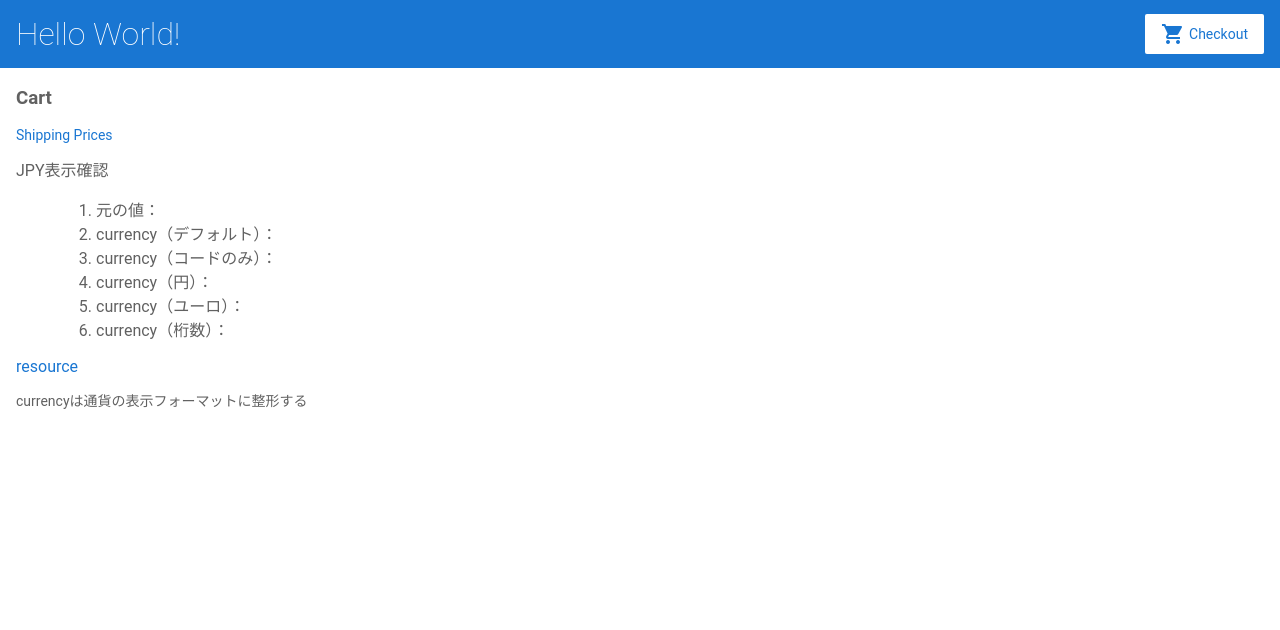
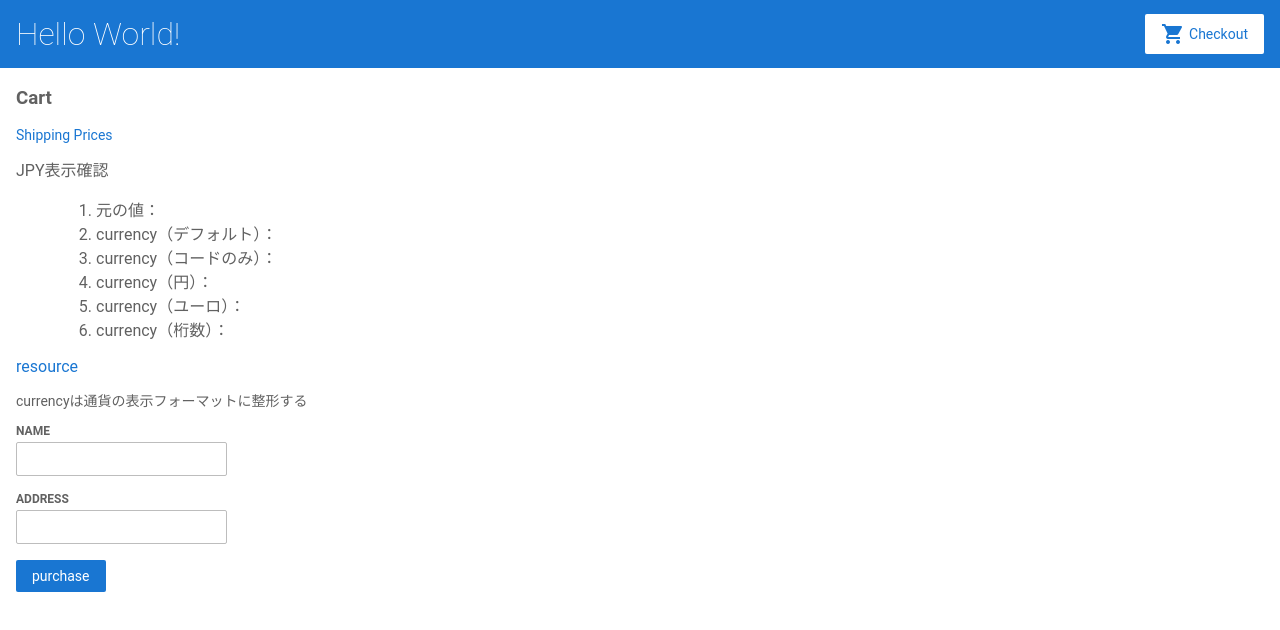
Before and after one commit to svjunic/angular-sizvjh, an Angular app: page /cart in a window 1280 px wide. Shown: the top 630 px of the page. Built offline with nearby package versions, Linux system fonts and the light colour scheme.

Commit message:
3 files modified

```diff
--- a/src/app/cart/cart.component.html
+++ b/src/app/cart/cart.component.html
@@ -29,3 +29,22 @@
 	<a href="https://www.atmarkit.co.jp/ait/articles/1709/25/news121.html" target="_blank">resource</a>
 	<p>currencyは通貨の表示フォーマットに整形する</p>
 </div>
+
+<form [formGroup]="checkoutForm" (ngSubmit)="onSubmit(checkoutForm.value)">
+  <div>
+    <label for="name">
+      Name
+    </label>
+    <input id="name" type="text" formControlName="name">
+  </div>
+
+  <div>
+    <label for="address">
+      Address
+    </label>
+    <input id="address" type="text" formControlName="address">
+  </div>
+
+
+  <button class="button" type="submit">purchase</button>
+</form>
--- a/src/app/cart/cart.component.ts
+++ b/src/app/cart/cart.component.ts
@@ -1,4 +1,6 @@
 import { Component, OnInit } from "@angular/core";
+
+import { FormBuilder } from '@angular/forms';
 
 import { CartService } from "../cart.service";
 
@@ -9,12 +11,30 @@
 })
 export class CartComponent implements OnInit {
   items;
+  checkoutForm;
 
   constructor(
-    private cartService: CartService
-  ) {}
+    private cartService: CartService,
+    private formBuilder: FormBuilder
+  ) {
+    this.checkoutForm = this.formBuilder.group({
+      name: '',
+      address: ''
+    });
+  }
 
   ngOnInit() {
     this.items = this.cartService.getItems();
   }
+
+
+  onSubmit(customerData) {
+    // エラー処理とかはこのあたりかな？
+
+    // Process checkout data here
+    this.items = this.cartService.clearCart();
+    this.checkoutForm.reset();
+
+    console.warn('Your order has been submitted', customerData);
+  }
 }
--- a/src/app/product-list/product-list.component.scss
+++ b/src/app/product-list/product-list.component.scss
@@ -15,6 +15,6 @@
 
 /*
 Copyright Google LLC. All Rights Reserved.
-Use of this source code is governed by an MIT-style license that
+Use of this source code is governed by an MIT-style license thatkjtntn
 can be found in the LICENSE file at http://angular.io/license
 */
```
